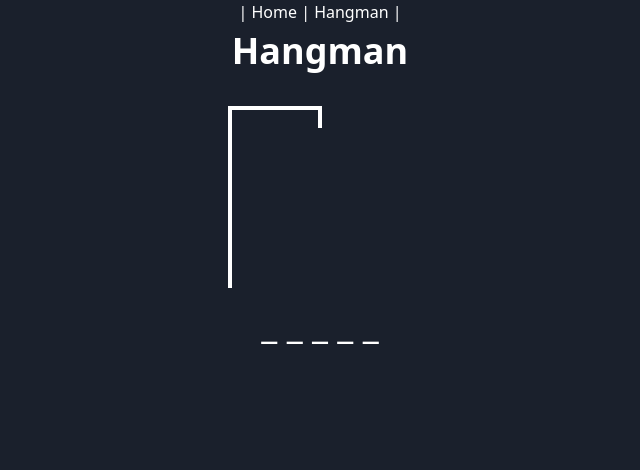
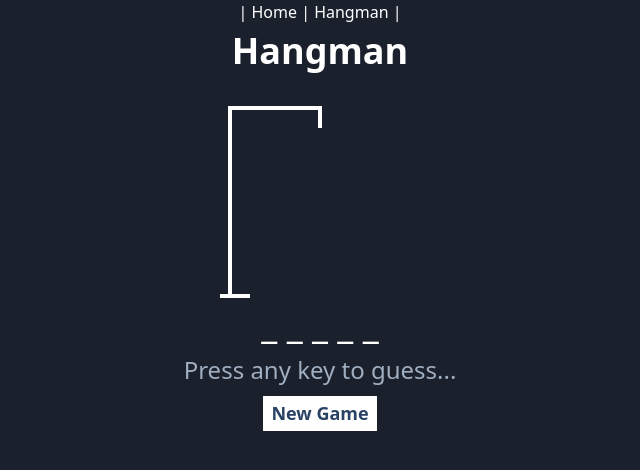
Before and after one commit to jchiella/teeny.fun, a Vue app: page /hangman in a window 1280 px wide. Shown: the top 470 px of the page, without its empty margins (320-960 px from the left). Built offline with nearby package versions, Linux system fonts and the light colour scheme.

Commit message:
hangman + intro page

```diff
--- a/src/components/HangmanGallows.vue
+++ b/src/components/HangmanGallows.vue
@@ -16,8 +16,11 @@ export default {
       ctx.lineWidth = '4';
       ctx.strokeStyle = 'white';
 
+      ctx.moveTo(0, 200 - 2);
+      ctx.lineTo(30, 200 - 2);
+
       // gallows
-      ctx.moveTo(10, 200 - 10);
+      ctx.moveTo(10, 200);
       ctx.lineTo(10, 10);
       ctx.lineTo(100, 10);
       ctx.lineTo(100, 30);
--- /dev/null
+++ b/src/components/HangmanStatus.vue
@@ -0,0 +1,32 @@
+<template>
+  <h1 class="text-gray-500 text-2xl text-center">{{ statusMessage }}</h1>
+</template>
+
+<script>
+import { computed } from 'vue';
+
+export default {
+  setup(props) {
+    const statusMessage = computed(() => {
+      if (props.status === 'normal') {
+        return 'Press any key to guess...';
+      }
+      if (props.status === 'won') {
+        return 'Congrats! You won!';
+      }
+      if (props.status === 'lost') {
+        return 'Oh no! You lost!';
+      }
+      return ''; // dummy route
+    });
+
+    return {
+      statusMessage,
+    };
+  },
+  name: 'HangmanStatus',
+  props: {
+    status: { type: String },
+  },
+};
+</script>
--- a/src/components/Welcome.vue
+++ b/src/components/Welcome.vue
@@ -1,6 +1,12 @@
 <template>
-  <div>
+  <div class="flex flex-col items-center">
     <h1 class="text-center text-4xl font-bold">{{ msg }}</h1>
+    <img
+      width="200"
+      height="200"
+      class="mt-5 rounded-full border-4 border-solid border-gray-500"
+      src="../assets/cat.png"
+    />
   </div>
 </template>
 
--- a/src/views/Hangman.vue
+++ b/src/views/Hangman.vue
@@ -2,8 +2,18 @@
   <div>
     <h1 class="text-center text-4xl font-bold mb-5">Hangman</h1>
     <HangmanGallows :state="gallowsState" />
-    <HangmanWord :word="guessedWord" />
+    <HangmanWord :class="wordColor" :word="guessedWord" />
     <HangmanGuesses :guesses="wrongGuesses" />
+    <HangmanStatus :status="gameStatus" />
+    <div class="flex items-center">
+      <button
+        id="play-again-btn"
+        class="px-2 py-1 mt-2 mx-auto bg-white text-blue-900 font-bold flex-4 text-center text-lg"
+        @click.prevent="resetGame"
+      >
+        {{ gameStatus !== 'normal' ? 'Play Again' : 'New Game' }}
+      </button>
+    </div>
   </div>
 </template>
 
@@ -11,6 +21,7 @@
 import HangmanGallows from '@/components/HangmanGallows.vue';
 import HangmanWord from '@/components/HangmanWord.vue';
 import HangmanGuesses from '@/components/HangmanGuesses.vue';
+import HangmanStatus from '@/components/HangmanStatus.vue';
 
 import words from '@/assets/words.json';
 
@@ -25,29 +36,50 @@ export default {
     const gallowsState = ref(0);
     const guessedWord = ref('');
     const wrongGuesses = ref([]);
+    const gameStatus = ref('normal');
+    const wordColor = ref('text-white');
 
-    const hiddenWord = getHangmanWord();
+    let hiddenWord = getHangmanWord();
 
     guessedWord.value = '_'.repeat(hiddenWord.length);
 
-    console.log(hiddenWord);
-
     const gameWon = () => {
-      console.log('WON');
+      gameStatus.value = 'won';
     };
 
     const gameLost = () => {
-      console.log('LOST');
+      gameStatus.value = 'lost';
+      guessedWord.value = hiddenWord;
+      wordColor.value = 'text-green-500';
+    };
+
+    const resetGame = () => {
+      gallowsState.value = 0;
+      guessedWord.value = '';
+      wrongGuesses.value = [];
+      gameStatus.value = 'normal';
+      hiddenWord = getHangmanWord();
+      guessedWord.value = '_'.repeat(hiddenWord.length);
+      wordColor.value = 'text-white';
     };
 
     const guessLetter = (event) => {
       const guess = event.key.toLowerCase();
-      // TODO validation on this to make sure it's a letter
+
+      if (gameStatus.value !== 'normal') return;
+      if (wrongGuesses.value.includes(guess)) return;
+      if (guessedWord.value.includes(guess)) return;
+
+      if (guess === 'enter') {
+        resetGame();
+        return;
+      }
+
+      if (/^[^a-zA-Z]$/.test(guess)) return;
 
       let matchFound = false;
 
       [...hiddenWord].forEach((letter, index) => {
-        console.log(letter, index, letter === guess);
         if (letter === guess) {
           guessedWord.value = guessedWord.value.substring(0, index) + guess
             + guessedWord.value.substring(index + 1);
@@ -81,6 +113,9 @@ export default {
       guessedWord,
       wrongGuesses,
       nextState,
+      gameStatus,
+      resetGame,
+      wordColor,
     };
   },
   name: 'Hangman',
@@ -88,6 +123,7 @@ export default {
     HangmanGallows,
     HangmanWord,
     HangmanGuesses,
+    HangmanStatus,
   },
 };
 </script>
```
Also changed, not shown: src/assets/cat.png (added).
